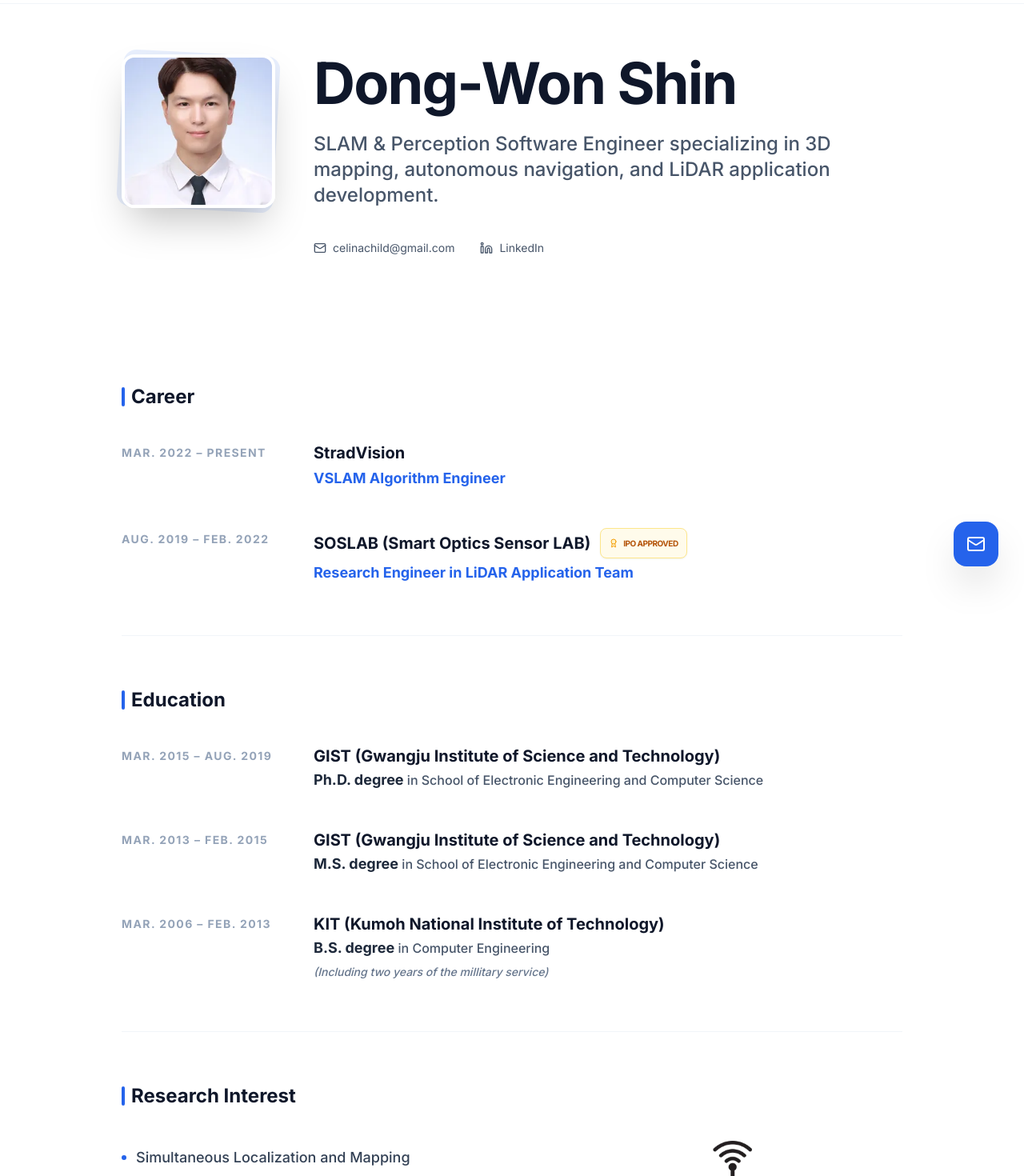
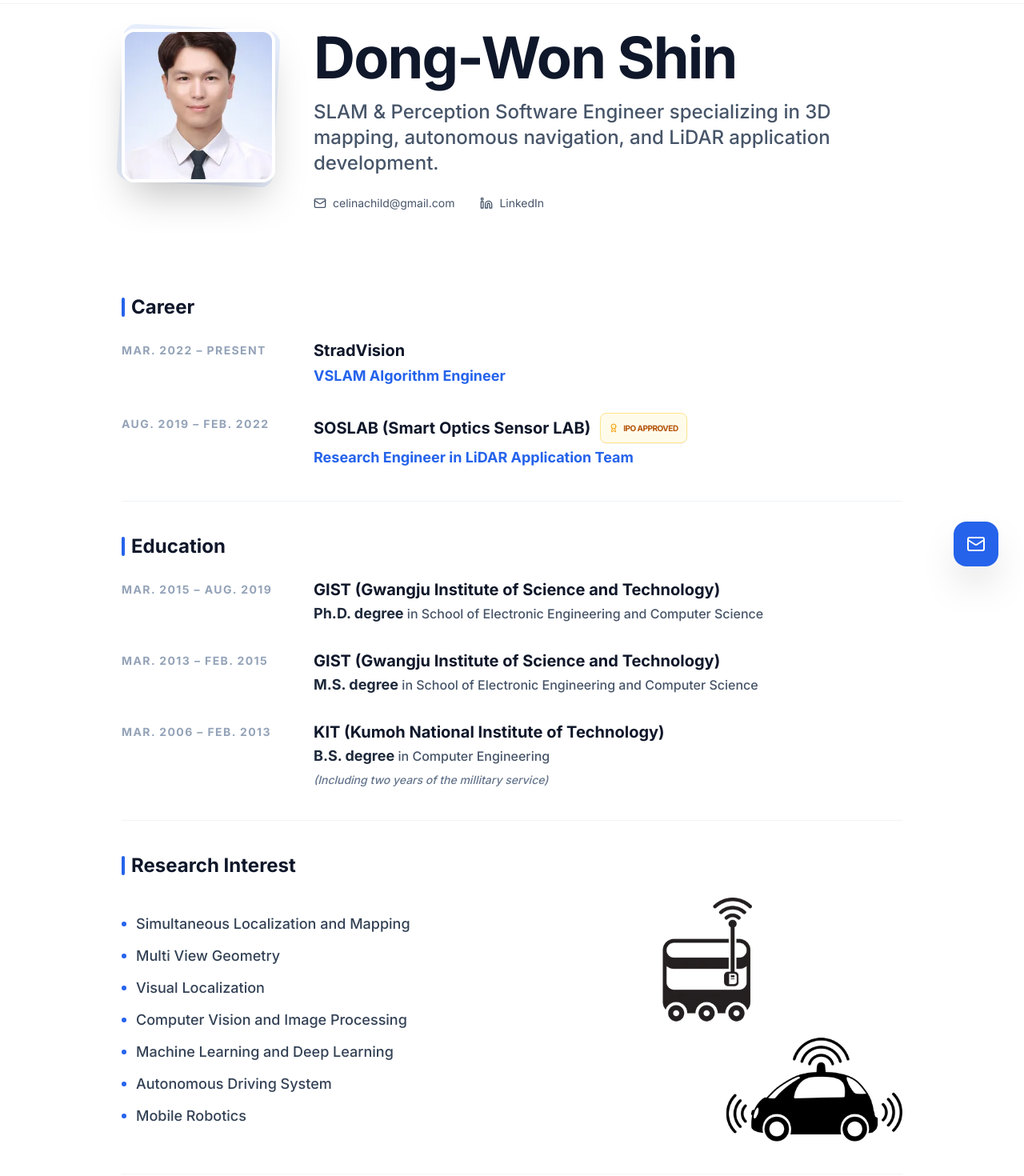
Before and after one commit to dong-won-shin/portfolio, a React (Vite) app: page / in a window 1280 px wide. Shown: the part 60-1530 px from the top of the page at 80% size. Built offline with nearby package versions, Linux system fonts and the light colour scheme.

Commit message:
reduce spacing & automatic video play

```diff
--- a/App.tsx
+++ b/App.tsx
@@ -35,8 +35,8 @@ import {
 import { ProjectItem, MediaItem } from './types';
 
 const Section: React.FC<{ title: string; id: string; children: React.ReactNode }> = ({ title, id, children }) => (
-  <section id={id} className="scroll-mt-20 py-16 border-b border-slate-100 last:border-0">
-    <h2 className="text-2xl font-bold text-slate-900 mb-10 flex items-center gap-2 group">
+  <section id={id} className="scroll-mt-20 py-10 border-b border-slate-100 last:border-0">
+    <h2 className="text-2xl font-bold text-slate-900 mb-6 flex items-center gap-2 group">
       <span className="w-1 h-6 bg-blue-600 rounded-full"></span>
       {title}
       <ChevronRight className="w-5 h-5 opacity-0 group-hover:opacity-40 transition-opacity" />
@@ -55,7 +55,7 @@ const ProjectModal: React.FC<{ project: ProjectItem | MediaItem; onClose: () =>
     const regExp = /^.*(youtu.be\/|v\/|u\/\w\/|embed\/|watch\?v=|\&v=)([^#\&\?]*).*/;
     const match = url.match(regExp);
     if (match && match[2].length === 11) {
-      return `https://www.youtube.com/embed/${match[2]}?rel=0&modestbranding=1&autoplay=0`;
+      return `https://www.youtube.com/embed/${match[2]}?rel=0&modestbranding=1&autoplay=1&mute=1`;
     }
     return url;
   };
@@ -140,6 +140,9 @@ const ProjectModal: React.FC<{ project: ProjectItem | MediaItem; onClose: () =>
                     ) : (
                       <video
                         controls
+                        autoPlay
+                        muted
+                        loop
                         className="w-full h-full"
                         poster={project.thumbnail}
                       >
@@ -376,8 +379,8 @@ const App: React.FC = () => {
         </div>
       )}
 
-      <main className="max-w-5xl mx-auto px-6 pt-32 pb-20">
-        <section id="home" className="mb-24 scroll-mt-32">
+      <main className="max-w-5xl mx-auto px-6 pt-24 pb-20">
+        <section id="home" className="mb-16 scroll-mt-32">
           <div className="flex flex-col md:flex-row gap-8 md:gap-12 items-start">
             <div className="shrink-0 group relative">
               <div className="absolute inset-0 bg-blue-600 rounded-2xl rotate-3 scale-[1.02] opacity-10 group-hover:rotate-6 transition-transform"></div>
@@ -388,8 +391,8 @@ const App: React.FC = () => {
               />
             </div>
             <div className="flex-1">
-              <h1 className="text-5xl md:text-7xl font-extrabold text-slate-900 tracking-tight mb-6">Dong-Won Shin</h1>
-              <p className="text-xl md:text-2xl text-slate-600 mb-10 font-medium leading-relaxed max-w-2xl">
+              <h1 className="text-5xl md:text-7xl font-extrabold text-slate-900 tracking-tight mb-4 leading-tight">Dong-Won Shin</h1>
+              <p className="text-xl md:text-2xl text-slate-600 mb-6 font-medium leading-snug max-w-2xl">
                 SLAM & Perception Software Engineer specializing in 3D mapping, autonomous navigation, and LiDAR application development.
               </p>
               <div className="flex flex-wrap gap-x-8 gap-y-4 items-center text-sm text-slate-600">
@@ -401,7 +404,7 @@ const App: React.FC = () => {
         </section>
 
         <Section title="Career" id="career">
-          <div className="space-y-12">
+          <div className="space-y-8">
             {CAREER_DATA.map((item, idx) => (
               <div key={idx} className="flex flex-col md:flex-row md:gap-12 group">
                 <div className="w-48 shrink-0 text-slate-400 font-bold text-sm tracking-widest pt-1 uppercase mb-2 md:mb-0">{item.period}</div>
@@ -423,7 +426,7 @@ const App: React.FC = () => {
         </Section>
 
         <Section title="Education" id="education">
-          <div className="space-y-12">
+          <div className="space-y-8">
             {EDUCATION_DATA.map((item, idx) => (
               <div key={idx} className="flex flex-col md:flex-row md:gap-12 group">
                 <div className="w-48 shrink-0 text-slate-400 font-bold text-sm tracking-widest pt-1 uppercase mb-2 md:mb-0">{item.period}</div>
@@ -444,9 +447,9 @@ const App: React.FC = () => {
         </Section>
 
         <Section title="Research Interest" id="interests">
-          <div className="flex flex-col md:flex-row gap-12 items-center">
+          <div className="flex flex-col md:flex-row gap-8 items-center">
             <div className="flex-1">
-              <ul className="space-y-4">
+              <ul className="space-y-3">
                 {INTERESTS.map((interest, idx) => (
                   <li key={idx} className="flex items-center gap-3 text-slate-700 font-medium text-lg">
                     <div className="w-1.5 h-1.5 bg-blue-600 rounded-full"></div>
@@ -462,8 +465,8 @@ const App: React.FC = () => {
         </Section>
 
         <Section title="Technical Skills & Experience" id="skills">
-          <div className="flex flex-col md:flex-row gap-12 items-start">
-            <div className="flex-1 space-y-6">
+          <div className="flex flex-col md:flex-row gap-8 items-start">
+            <div className="flex-1 space-y-4">
               {TECHNICAL_SKILLS.map((skill, idx) => (
                 <div key={idx} className="flex flex-col">
                   <span className="text-slate-800 font-bold text-lg flex items-center gap-3">
```
Also changed, not shown: 1 other file (tests, documents, lock files or other folders).
